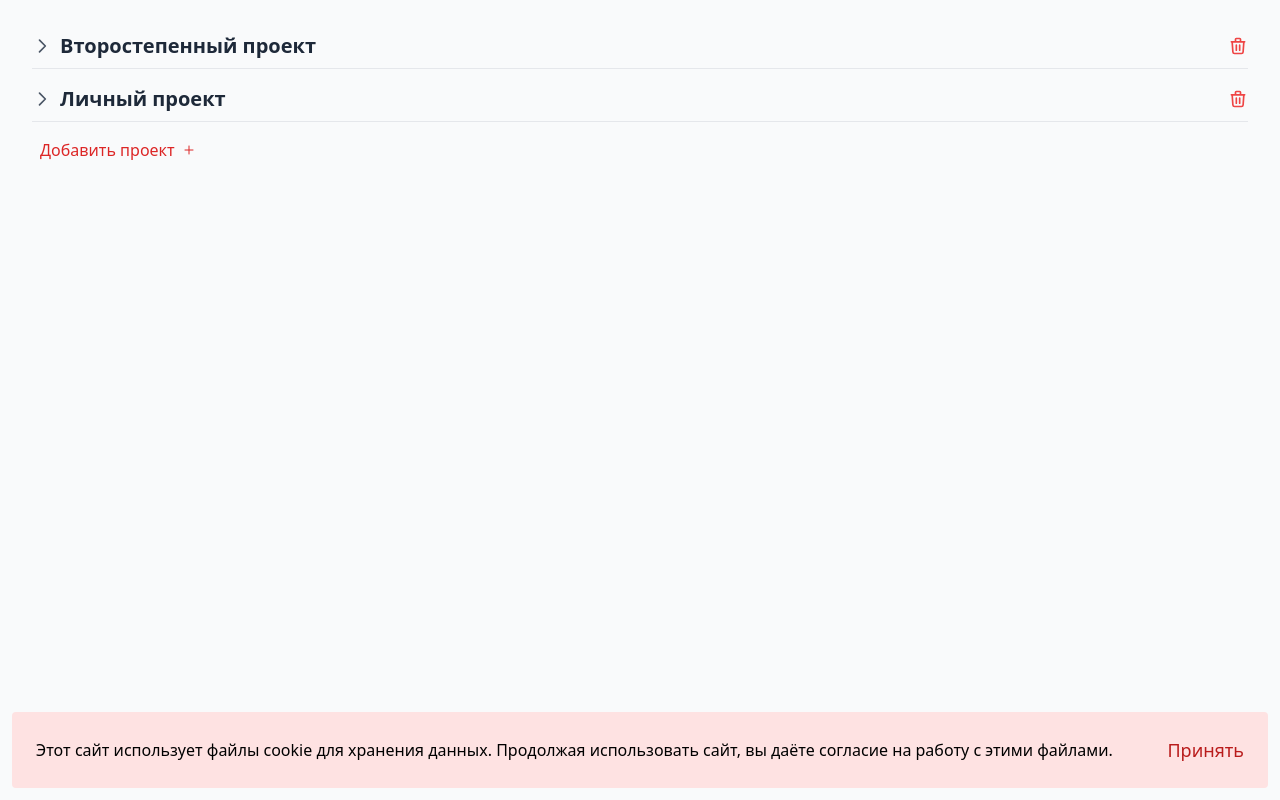
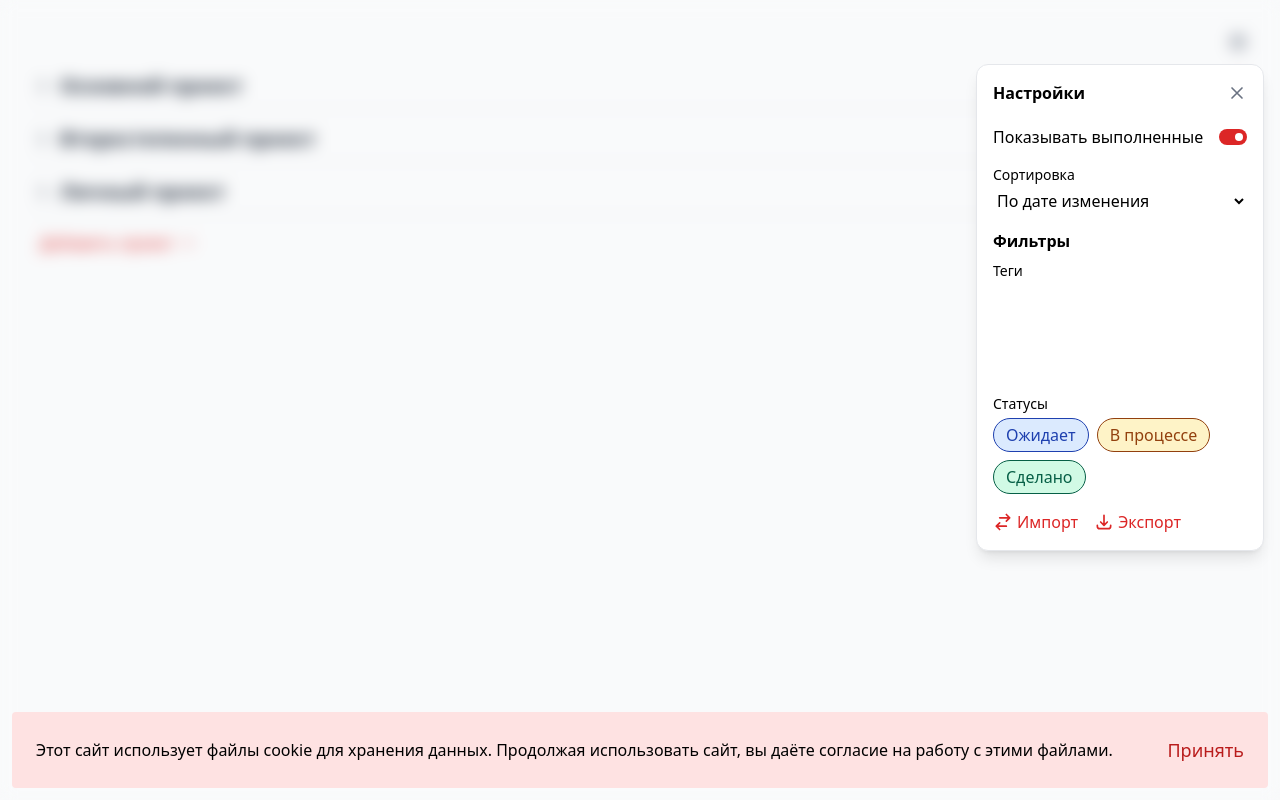
Before and after one commit to SHESES/todo-test, a Vue app: page /main in a window 1280 px wide. Both pictures are taken after a click on the button 1238 px from the left and 46 px from the top of the page. Built offline with nearby package versions, Linux system fonts and the light colour scheme.

Commit message:
Add settings

```diff
--- a/src/client/main/main-states.js
+++ b/src/client/main/main-states.js
@@ -1,6 +1,10 @@
-const state = {
-    data: {
-        projects: [
+const standart_filters = {
+    statuses: ["todo", "done", "in-progress"],
+    tags: ["work", "personal"],
+    search: "строка поиска"
+};
+
+const for_test = [
     {
         id: 'p1',
         name: 'Основной проект',
@@ -79,12 +83,12 @@ const state = {
             }
         ]
     }
-        ],
-        filters: {
-            statuses: [ "todo", "done", "in-progress" ],
-            tags: [ "work", "personal" ],
-            search: "строка поиска"
-        }
+];
+
+const state = {
+    data: {
+        projects: for_test,
+        filters: standart_filters
     },
     openedProjects: JSON.parse(localStorage.getItem("openedProjects")) || [],
 };
--- a/src/client/main/views/mainPage.vue
+++ b/src/client/main/views/mainPage.vue
@@ -1,5 +1,7 @@
 <template>
   <div class="min-h-screen bg-gray-50 p-8">
+
+    <SettingsPanel/>
 
     <div class="space-y-4">
       <!-- Проекты -->
@@ -107,10 +109,14 @@
 <script>
 import { v4 as uuidv4 } from 'uuid';
 import TaskCard from "main/views/TaskCard.vue";
+import SettingsPanel from "main/views/settings.vue";
 
 export default {
   name: 'mainPage',
-  components: { TaskCard },
+  components: {
+    TaskCard,
+    SettingsPanel
+  },
   data() {
     return {
       editingProjectId: null,
--- /dev/null
+++ b/src/client/main/views/settings.vue
@@ -0,0 +1,196 @@
+<template>
+  <div class="relative">
+    <!-- Кнопка настроек -->
+    <div class="flex justify-end mb-5">
+      <button
+        class="text-gray-500 hover:text-gray-700"
+        @click="panelOpen = !panelOpen"
+        title="Настройки"
+      >
+        <svg xmlns="http://www.w3.org/2000/svg" class="h-5 w-5" fill="none" viewBox="0 0 24 24" stroke="currentColor">
+          <path stroke-linecap="round" stroke-linejoin="round" stroke-width="2" d="M10.325 4.317c.426-1.756 2.924-1.756 3.35 0a1.724 1.724 0 002.573 1.066c1.543-.94 3.31.826 2.37 2.37a1.724 1.724 0 001.065 2.572c1.756.426 1.756 2.924 0 3.35a1.724 1.724 0 00-1.066 2.573c.94 1.543-.826 3.31-2.37 2.37a1.724 1.724 0 00-2.572 1.065c-.426 1.756-2.924 1.756-3.35 0a1.724 1.724 0 00-2.573-1.066c-1.543.94-3.31-.826-2.37-2.37a1.724 1.724 0 00-1.065-2.572c-1.756-.426-1.756-2.924 0-3.35a1.724 1.724 0 001.066-2.573c-.94-1.543.826-3.31 2.37-2.37.996.608 2.296.07 2.572-1.065z" />
+          <path stroke-linecap="round" stroke-linejoin="round" stroke-width="2" d="M15 12a3 3 0 11-6 0 3 3 0 016 0z" />
+        </svg>
+      </button>
+    </div>
+
+    <!-- Затемнение фона с размытием -->
+    <transition
+      enter-active-class="transition-opacity duration-200"
+      leave-active-class="transition-opacity duration-200"
+    >
+      <div
+        v-if="panelOpen"
+        @click="panelOpen = false"
+        class="fixed inset-0 backdrop-blur-sm bg-transparent z-40"
+      />
+    </transition>
+
+    <!-- Панель настроек -->
+    <transition
+      enter-active-class="transition duration-200 ease-out"
+      enter-from-class="transform opacity-0 translate-y-1"
+      enter-to-class="transform opacity-100 translate-y-0"
+      leave-active-class="transition duration-150 ease-in"
+      leave-from-class="transform opacity-100 translate-y-0"
+      leave-to-class="transform opacity-0 translate-y-1"
+    >
+      <div
+        v-if="panelOpen"
+        class="fixed right-4 top-16 bg-white border border-gray-200 shadow-lg rounded-xl w-72 p-4 z-50 max-h-[80vh] overflow-y-auto"
+      >
+
+        <div class="mb-5 flex justify-between items-center font-bold">
+          <span>Настройки</span>
+          <button
+            @click="panelOpen = false"
+            aria-label="Закрыть"
+            class="text-gray-500 hover:text-gray-700 focus:outline-none"
+          >
+            <svg xmlns="http://www.w3.org/2000/svg" class="h-5 w-5" fill="none" viewBox="0 0 24 24" stroke="currentColor">
+              <path stroke-linecap="round" stroke-linejoin="round" stroke-width="2" d="M6 18L18 6M6 6l12 12" />
+            </svg>
+          </button>
+        </div>
+
+        <!-- Переключатель показа выполненных задач -->
+        <div class="mb-4 flex justify-between items-center">
+          <span class="font-medium">Показывать выполненные</span>
+          <button
+            type="button"
+            class="relative inline-flex h-4 w-7 items-center rounded-full transition-colors cursor-pointer"
+            :class="showDone ? 'bg-red-600' : 'bg-gray-200'"
+            @click="showDone = !showDone"
+          >
+            <span
+              class="inline-block h-2 w-2 transform rounded-full bg-white transition-transform"
+              :class="showDone ? 'translate-x-4' : 'translate-x-1'"
+            />
+          </button>
+        </div>
+
+        <!-- Сортировка -->
+        <div class="mb-4">
+          <label class="block text-sm font-medium mb-1">Сортировка</label>
+          <select v-model="sortBy" class="w-full border-gray-300 rounded-md cursor-pointer">
+            <option value="title">По названию</option>
+            <option value="createdAt">По дате создания</option>
+            <option value="updatedAt">По дате изменения</option>
+            <option value="status">По статусу</option>
+          </select>
+        </div>
+
+        <!-- Фильтрация -->
+        <div class="mb-2 font-semibold">Фильтры</div>
+
+        <!-- Теги -->
+        <div class="mb-4">
+          <label class="block text-sm font-medium mb-1">Теги</label>
+          <select v-model="selectedTags" multiple class="w-full border-gray-300 rounded-md">
+            <option v-for="tag in allTags" :key="tag" :value="tag">{{ tag }}</option>
+          </select>
+        </div>
+
+        <!-- Статусы -->
+        <div class="mb-4">
+          <label class="block text-sm font-medium mb-1">Статусы</label>
+          <div class="flex flex-wrap gap-2">
+            <button
+              v-for="s in statuses"
+              :key="s"
+              @click="toggleStatusFilter(s)"
+              class="status inline-flex px-3 py-1 text-l font-medium cursor-pointer border rounded-full"
+              :class="{
+                'bg-gray-200 border-gray-400 text-gray-700': !statusFilters.includes(s),
+                [s]: statusFilters.includes(s)
+              }"
+            >
+              {{ getStatusText(s) }}
+            </button>
+          </div>
+        </div>
+
+        <!-- Импорт / экспорт -->
+        <div class="flex justify-start gap-4 mt-4">
+          <button class="flex items-center text-red-600 hover:text-red-800 font-medium cursor-pointer">
+            <svg xmlns="http://www.w3.org/2000/svg" class="h-5 w-5 mr-1" fill="none" viewBox="0 0 24 24" stroke="currentColor">
+              <path stroke-linecap="round" stroke-linejoin="round" stroke-width="2" d="M8 7h12m0 0l-4-4m4 4l-4 4m0 6H4m0 0l4 4m-4-4l4-4" />
+            </svg>
+            Импорт
+          </button>
+          <button class="flex items-center text-red-600 hover:text-red-800 font-medium cursor-pointer">
+            <svg xmlns="http://www.w3.org/2000/svg" class="h-5 w-5 mr-1" fill="none" viewBox="0 0 24 24" stroke="currentColor">
+              <path stroke-linecap="round" stroke-linejoin="round" stroke-width="2" d="M4 16v1a3 3 0 003 3h10a3 3 0 003-3v-1m-4-4l-4 4m0 0l-4-4m4 4V4" />
+            </svg>
+            Экспорт
+          </button>
+        </div>
+
+      </div>
+    </transition>
+  </div>
+</template>
+
+<script>
+export default {
+  name: 'SettingsPanel',
+  props: {
+    allTags: Array
+  },
+  mounted() {
+    document.addEventListener('click', this.handleClickOutside);
+  },
+  beforeUnmount() {
+    document.removeEventListener('click', this.handleClickOutside);
+  },
+  data() {
+    return {
+      panelOpen: false,
+      showDone: true,
+      sortBy: 'updatedAt',
+      selectedTags: [],
+      statuses: ['todo', 'in-progress', 'done'],
+      statusFilters: ['todo', 'in-progress', 'done']
+    }
+  },
+  computed: {
+    filters: {
+      get() {
+        return this.$store.getters.FILTERS ? this.$store.getters.FILTERS : {};
+      },
+      set(value) {
+        this.$store.commit('SET_FILTERS', value);
+      }
+    }
+  },
+  methods: {
+    handleClickOutside(e) {
+      if (!this.$el.contains(e.target)) {
+        this.panelOpen = false;
+      }
+    },
+    getStatusText(status) {
+      switch (status) {
+        case 'todo':
+          return 'Ожидает';
+        case 'in-progress':
+          return 'В процессе';
+        case 'done':
+          return 'Сделано';
+        default:
+          return status;
+      }
+    },
+    toggleStatusFilter(status) {
+      if (this.statusFilters.includes(status)) {
+        this.statusFilters = this.statusFilters.filter(s => s !== status);
+      } else {
+        this.statusFilters.push(status);
+      }
+    }
+  }
+}
+</script>
+
+<style>
+</style>
```
Lines whose indentation alone changed are shown as unchanged.
